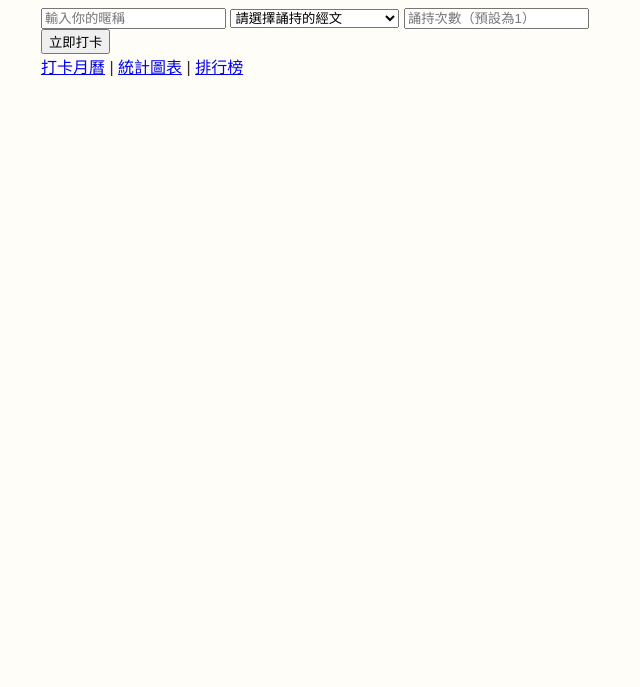
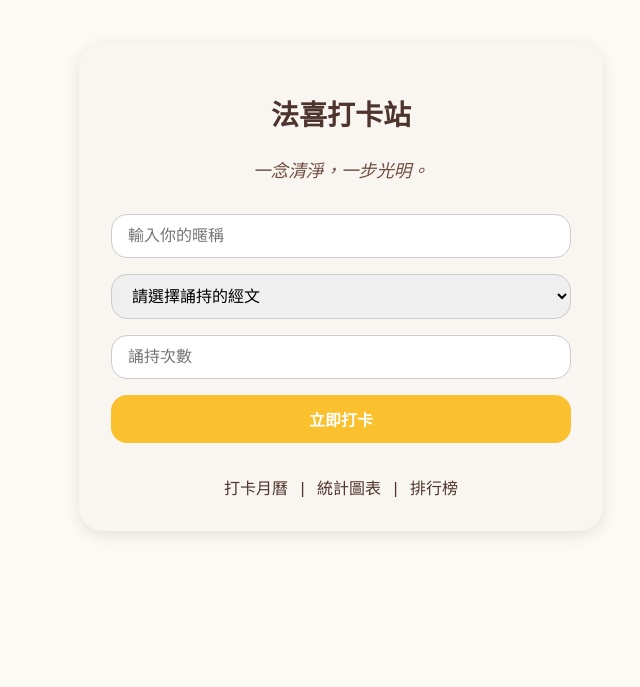
Before and after one commit to teresa0919/ddm-fy, a website: page index.html in a window 1280 px wide. Shown: the part 113-800 px from the top of the page, without its empty margins (299-939 px from the left). Drawn offline with Linux system fonts and the light colour scheme.

Commit message:
Add files via upload

```diff
--- a/index.html
+++ b/index.html
@@ -6,10 +6,69 @@
   <meta name="viewport" content="width=device-width, initial-scale=1.0"/>
   <title>每日打卡</title>
   <link rel="stylesheet" href="style.css" />
+
+  <style>
+    body {
+      font-family: 'Noto Sans TC', sans-serif;
+      background-color: #fdfaf6;
+      margin: 0;
+      padding: 0;
+      display: flex;
+      align-items: center;
+      justify-content: center;
+      min-height: 100vh;
+      color: #4e342e;
+    }
+    .container {
+      max-width: 460px;
+      width: 90%;
+      margin: auto;
+      background: #f9f5f0;
+      padding: 2rem;
+      border-radius: 1.5rem;
+      box-shadow: 0 4px 16px rgba(0,0,0,0.1);
+      text-align: center;
+    }
+    h1 {
+      font-size: 1.75rem;
+      margin-bottom: 1.5rem;
+      font-weight: 700;
+    }
+    input, select, button {
+      width: 100%;
+      padding: 0.75rem 1rem;
+      margin: 0.5rem 0;
+      font-size: 1rem;
+      border-radius: 1rem;
+      border: 1px solid #ccc;
+      box-sizing: border-box;
+    }
+    button {
+      background-color: #fbc02d;
+      color: white;
+      border: none;
+      font-weight: bold;
+      cursor: pointer;
+    }
+    .links {
+      margin-top: 1.5rem;
+      font-size: 1rem;
+    }
+    .links a {
+      color: #4e342e;
+      text-decoration: none;
+      margin: 0 0.5rem;
+    }
+    .links a:hover {
+      text-decoration: underline;
+    }
+  </style>
 </head>
+
 <body>
   <div class="container">
     <h1>法喜打卡站</h1>
+    <div id="blessing" style="margin: 1rem auto 1.5rem; font-size: 1.1rem; color: #6d4c41; font-style: italic;"></div>
     <input type="text" id="nickname" placeholder="輸入你的暱稱" />
     <select id="sutraSelect" onchange="toggleCustomInput(this)">
       <option value="">請選擇誦持的經文</option>
@@ -36,8 +95,10 @@
       <option value="其他">其他（可自行輸入）</option>
     </select>
     <input type="text" id="customSutra" placeholder="請輸入其他經文名稱" style="display:none;" />
-    <input type="number" id="count" placeholder="誦持次數（預設為1）" min="1" />
+    <input type="number" id="count" placeholder="誦持次數" min="1" />
     <button id="submitBtn">立即打卡</button>
+
+    <div id="blessing" style="margin-top: 1.5rem; font-size: 1.1rem; color: #6d4c41; font-style: italic;"></div>
     <div class="links">
       <a href="calendar.html">打卡月曆</a> |
       <a href="chart.html">統計圖表</a> |
@@ -50,7 +111,16 @@
       const customInput = document.getElementById('customSutra');
       customInput.style.display = select.value === '其他' ? 'block' : 'none';
     }
-  </script>
+
+    const blessings = [
+      "願你法喜充滿，智慧增長。",
+      "善念如蓮，清淨自心。",
+      "一念清淨，一步光明。",
+      "願你持誦一咒，萬善俱圓。",
+      "心中有佛，所見皆淨。"
+    ];
+    document.getElementById("blessing").textContent = blessings[Math.floor(Math.random() * blessings.length)];
+</script>
 
   <script type="module">
     import { checkIn } from './db.js';
@@ -81,7 +151,7 @@ try {
   alert("打卡失敗：" + err.message);
 }
 
-
+        alert("打卡成功！");
         document.getElementById("nickname").value = "";
         document.getElementById("sutraSelect").value = "";
         document.getElementById("customSutra").value = "";
@@ -91,6 +161,15 @@ try {
         alert("打卡失敗：" + err);
       }
     });
-  </script>
+
+    const blessings = [
+      "願你法喜充滿，智慧增長。",
+      "善念如蓮，清淨自心。",
+      "一念清淨，一步光明。",
+      "願你持誦一咒，萬善俱圓。",
+      "心中有佛，所見皆淨。"
+    ];
+    document.getElementById("blessing").textContent = blessings[Math.floor(Math.random() * blessings.length)];
+</script>
 </body>
 </html>
```
